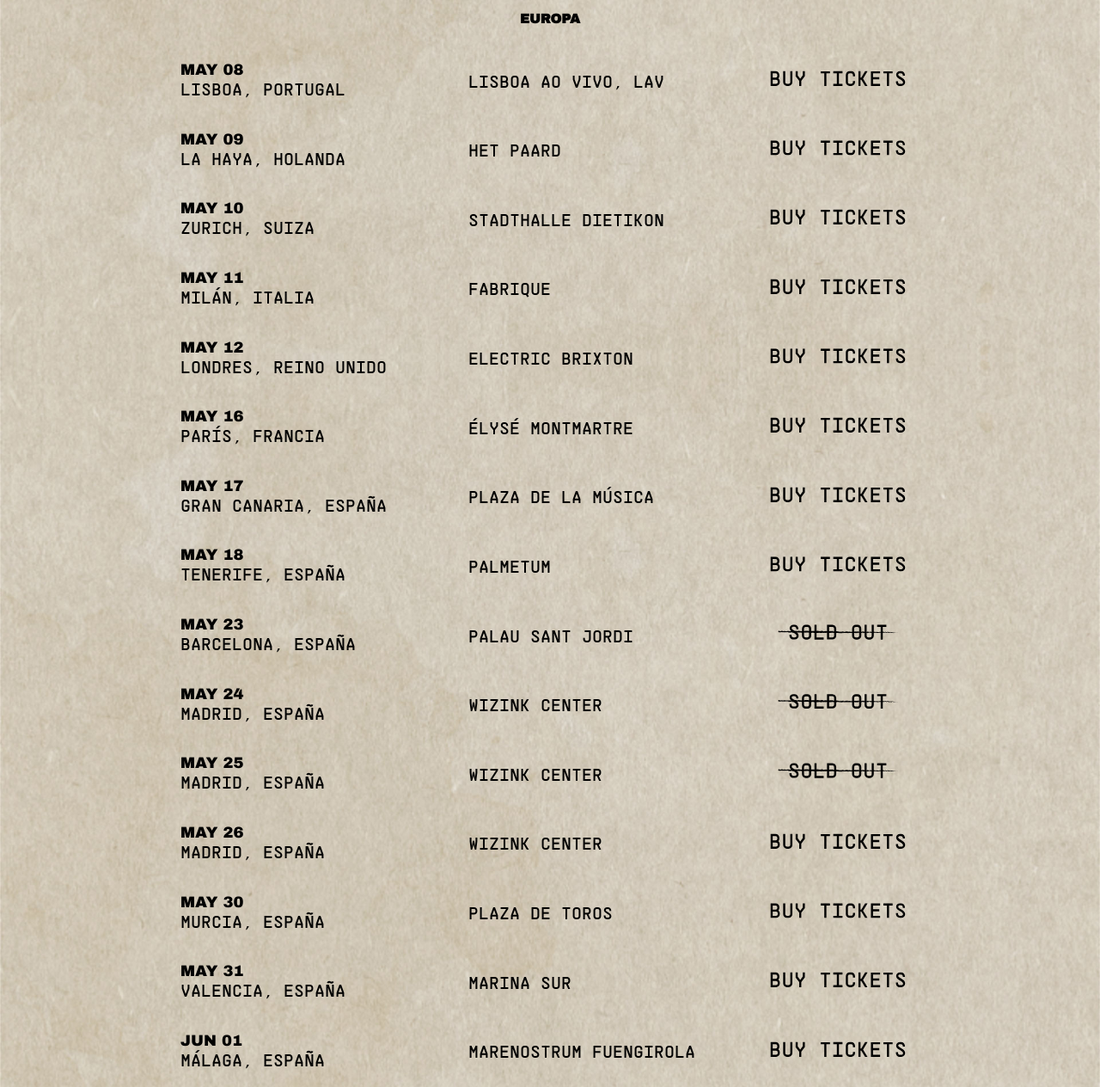
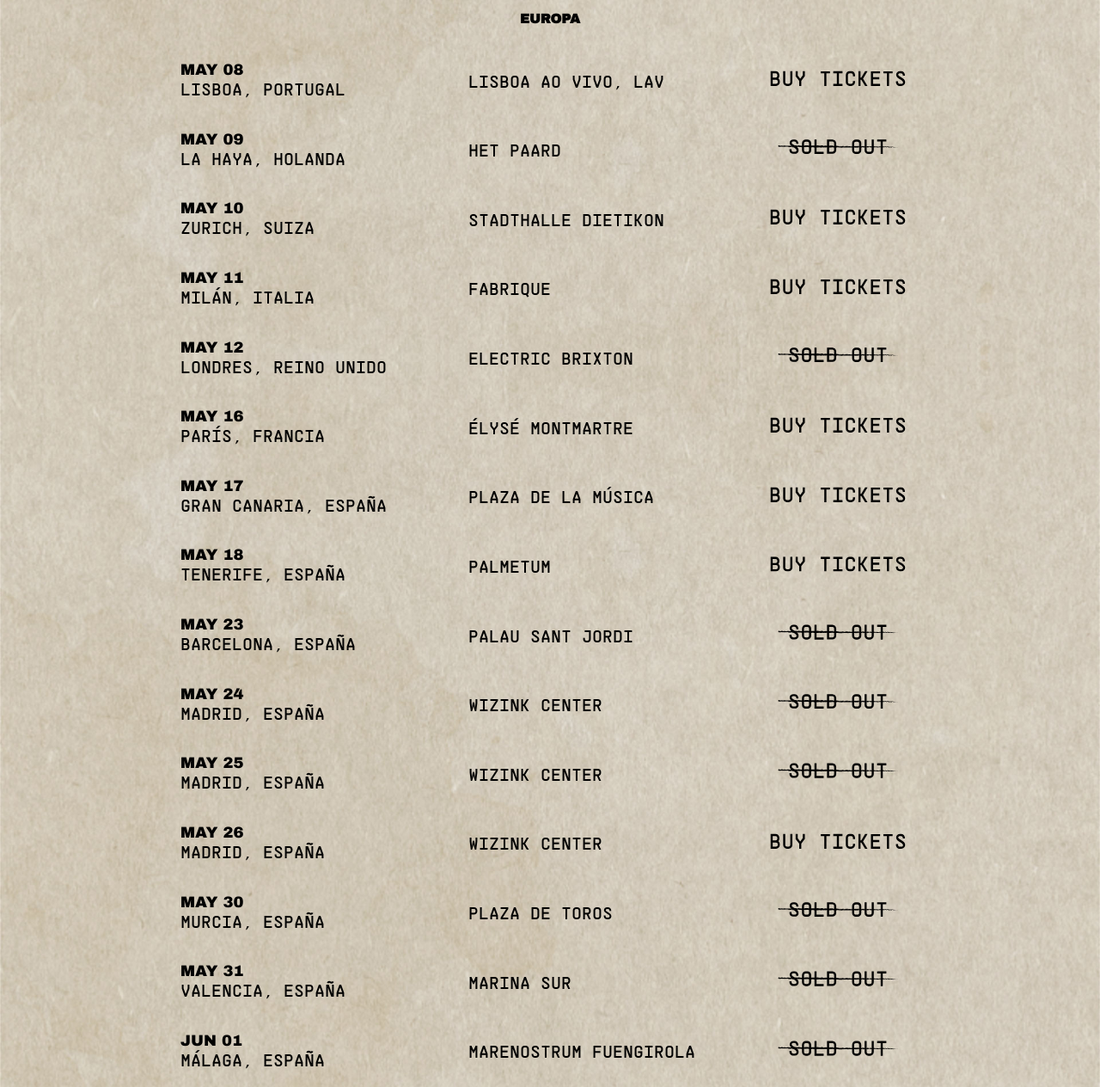
Before and after one commit to ofmendez/SolMaria, a plain HTML site: page HTML/tour.html in a window 1280 px wide. Shown: the part 559-1823 px from the top of the page at 86% size. Drawn offline with Linux system fonts and the light colour scheme; files whose address does not match are found by name.

Commit message:
Sold Out

```diff
--- a/HTML/tour.html
+++ b/HTML/tour.html
@@ -187,8 +187,8 @@
                   <div class="LugarConcierto">
                      HET PAARD
                   </div>
-                  <div class="BotonConcierto">
-                     <a href="https://www.masqlive.com" target="_blank">  <button><img class="BotonConciertoImg" alt="Buy Now" id="buyButton" src="../Images/Buy_Btn.svg"/></button> </a>
+                  <div class="BotonSoldOut">
+                     <button><img class="BotonConciertoSoldOut" id="buyButton" alt="Sold Out" src="../Images/SoldOut.svg"/></button>
                   </div>
                </div>
                 <!-- Fecha -->
@@ -232,8 +232,8 @@
                   <div class="LugarConcierto">
                      ELECTRIC BRIXTON
                   </div>
-                  <div class="BotonConcierto">
-                     <a href="https://www.ticketweb.uk/search?q=eladio+carrion" target="_blank">  <button><img class="BotonConciertoImg" alt="Buy Now" id="buyButton" src="../Images/Buy_Btn.svg"/></button> </a>
+                  <div class="BotonSoldOut">
+                     <button><img class="BotonConciertoSoldOut" id="buyButton" alt="Sold Out" src="../Images/SoldOut.svg"/></button>
                   </div>
                </div>
                <!-- Fecha -->
@@ -352,8 +352,8 @@
                   <div class="LugarConcierto">
                      PLAZA DE TOROS
                   </div>
-                  <div class="BotonConcierto">
-                     <a href="https://sfx-events.com" target="_blank">  <button><img class="BotonConciertoImg" id="buyButton" alt="Buy Now" src="../Images/Buy_Btn.svg"/></button> </a>
+                  <div class="BotonSoldOut">
+                     <button><img class="BotonConciertoSoldOut" id="buyButton" alt="Sold Out" src="../Images/SoldOut.svg"/></button>
                   </div>
                </div>
                <!-- Fecha -->
@@ -367,8 +367,8 @@
                   <div class="LugarConcierto">
                      MARINA SUR
                   </div>
-                  <div class="BotonConcierto">
-                     <a href="https://sfx-events.com" target="_blank">  <button><img class="BotonConciertoImg" id="buyButton" alt="Buy Now" src="../Images/Buy_Btn.svg"/></button> </a>
+                  <div class="BotonSoldOut">
+                     <button><img class="BotonConciertoSoldOut" id="buyButton" alt="Sold Out" src="../Images/SoldOut.svg"/></button>
                   </div>
                </div>
                <!-- Fecha -->
@@ -382,8 +382,8 @@
                   <div class="LugarConcierto">
                      MARENOSTRUM FUENGIROLA
                   </div>
-                  <div class="BotonConcierto">
-                     <a href="https://sfx-events.com" target="_blank">  <button><img class="BotonConciertoImg" id="buyButton" alt="Buy Now" src="../Images/Buy_Btn.svg"/></button> </a>
+                  <div class="BotonSoldOut">
+                     <button><img class="BotonConciertoSoldOut" id="buyButton" alt="Sold Out" src="../Images/SoldOut.svg"/></button>
                   </div>
                </div>
                <!-- Fecha -->
```
Also changed, not shown: tour.html (+10 -10 lines).
